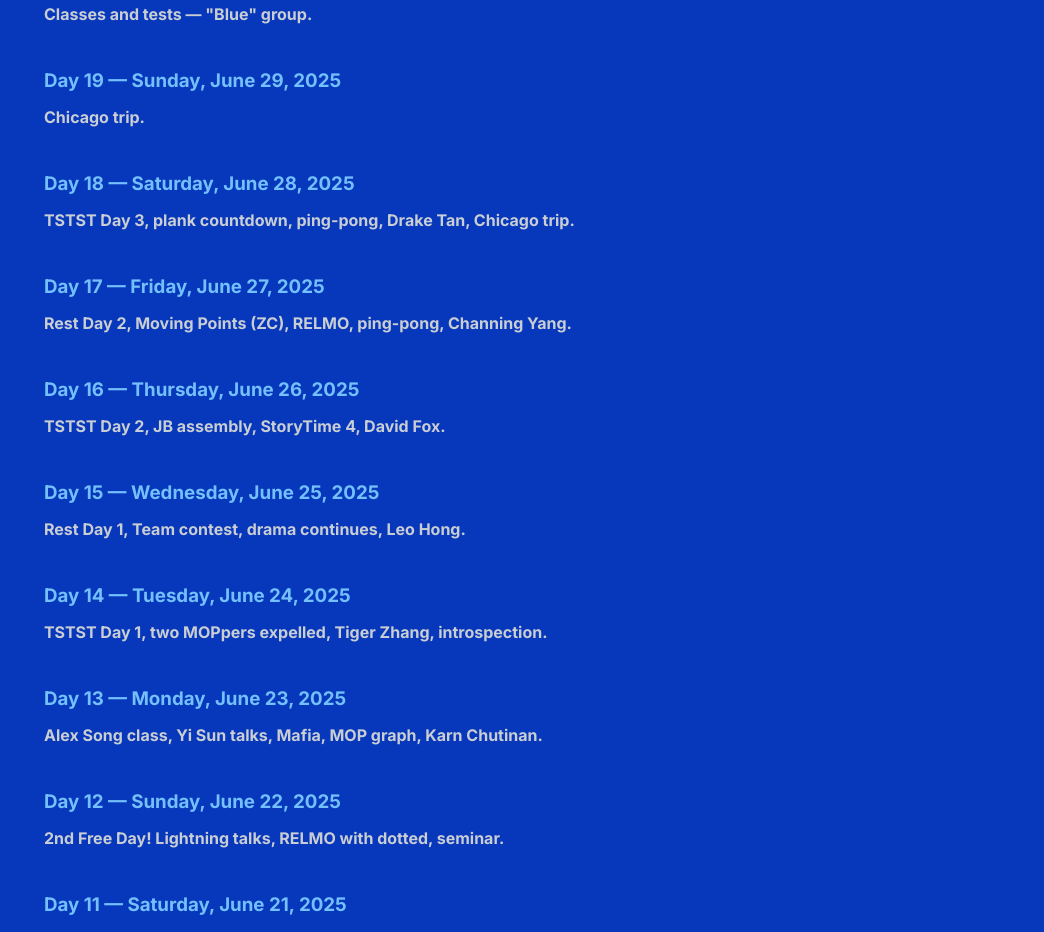
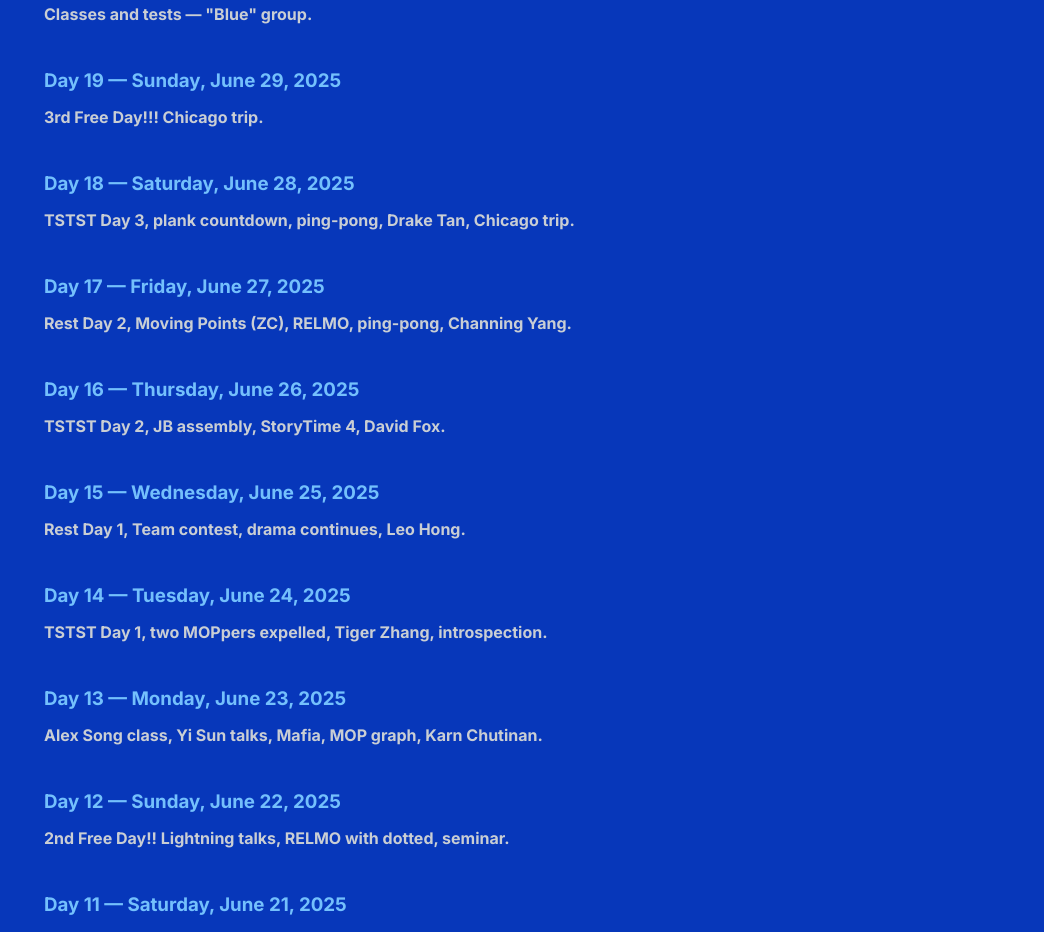
Before and after one commit to shihankanungo/shihankanungo.github.io, a Jekyll site: the page built from mop.md, in a window 1280 px wide and 1400 px high. Shown: the part 369-1301 px from the top of the window, without its empty margins (236-1280 px from the left). Built offline with Jekyll 4.4.1, drawn with Linux system fonts in a browser that asks for light colours.

Commit message:
Update mop.md

```diff
--- a/mop.md
+++ b/mop.md
@@ -26,7 +26,7 @@ This year, MAA’s Mathematical Olympiad Summer Program (MOP '25) was held at IM
 
 <div class="heading-block"><h3>Day 19 &mdash; Sunday, June 29, 2025</h3>
 <div class="subline"><details>
-<summary style="list-style: none;"><strong>Chicago trip.</strong></summary>
+<summary style="list-style: none;"><strong>3rd Free Day!!! Chicago trip.</strong></summary>
 <p>
 
 
@@ -261,7 +261,7 @@ Today is the day before TSTST. People seem to be less worried about it than I ex
 
 <div class="heading-block"><h3>Day 12 &mdash; Sunday, June 22, 2025</h3>
 <div class="subline"><details>
-<summary style="list-style: none;"><strong>2nd Free Day! Lightning talks, RELMO with dotted, seminar.</strong></summary>
+<summary style="list-style: none;"><strong>2nd Free Day!! Lightning talks, RELMO with dotted, seminar.</strong></summary>
 <p>
 Today was Sunday &mdash; a free day! Yay! There were no classes and no tests. The only math-related thing I did was work on the RELMO with Dotted. We have 12 problems, which is perfect: we can do a RELMO with 6 and a RELSMO with the other 6. Tony Lu gave us a really nice problem based on his PRIMES research with Prof. Gotti. Most of the problems are intended to be solvable, or at least possible to get some points. But all of them are extremely annoying.
 <br><br>
```
